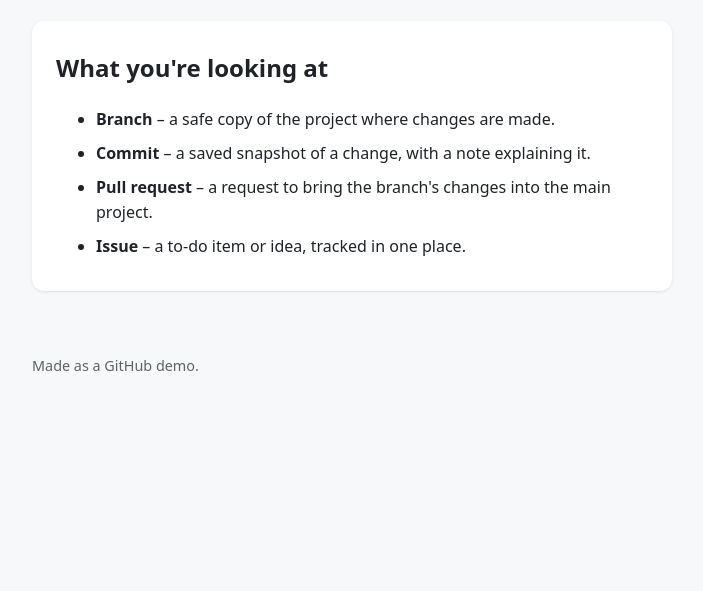
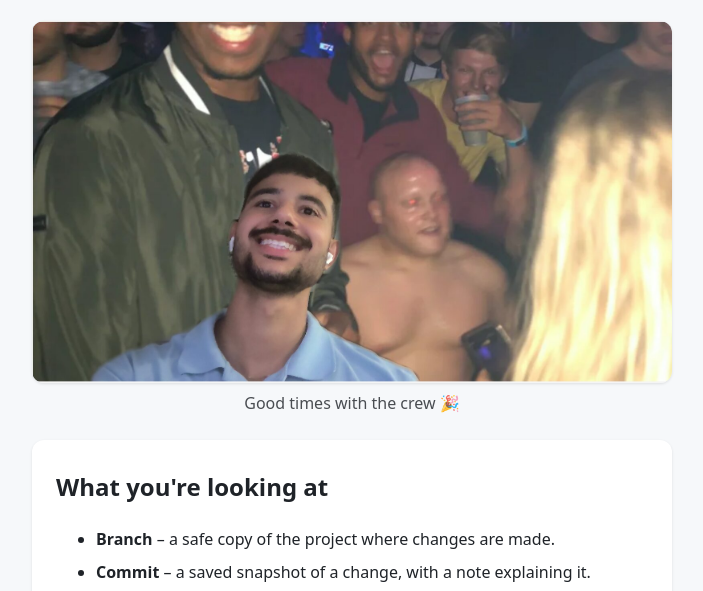
Before and after one commit to jonathanhwip/Testing-Github, a plain HTML site: page index.html in a window 1280 px wide. Shown: the part 181-772 px from the top of the page, without its empty margins (288-991 px from the left). Drawn offline with Linux system fonts and the light colour scheme.

Commit message:
Add the party photo to the top of the page
Co-Authored-By: Claude Opus 5.5 <noreply@anthropic.com>
Claude-Session: https://claude.ai/code/session_012RAcJJBD8SsJhXicTsBogN

```diff
--- a/index.html
+++ b/index.html
@@ -13,6 +13,11 @@
   </header>
 
   <main>
+    <figure class="hero">
+      <img src="images/party-photo.jpg" alt="A crowd of friends smiling and celebrating at a party">
+      <figcaption>Good times with the crew 🎉</figcaption>
+    </figure>
+
     <section>
       <h2>What you're looking at</h2>
       <ul>
--- a/style.css
+++ b/style.css
@@ -28,3 +28,12 @@ section {
 }
 li { margin: 8px 0; }
 footer { font-size: 0.9em; opacity: 0.7; }
+.hero { margin: 0 0 24px; }
+.hero img {
+  width: 100%;
+  height: auto;
+  display: block;
+  border-radius: 12px;
+  box-shadow: 0 1px 3px rgba(0, 0, 0, 0.1);
+}
+.hero figcaption { text-align: center; margin-top: 8px; opacity: 0.8; }
```
Also changed, not shown: images/party-photo.jpg (added).
